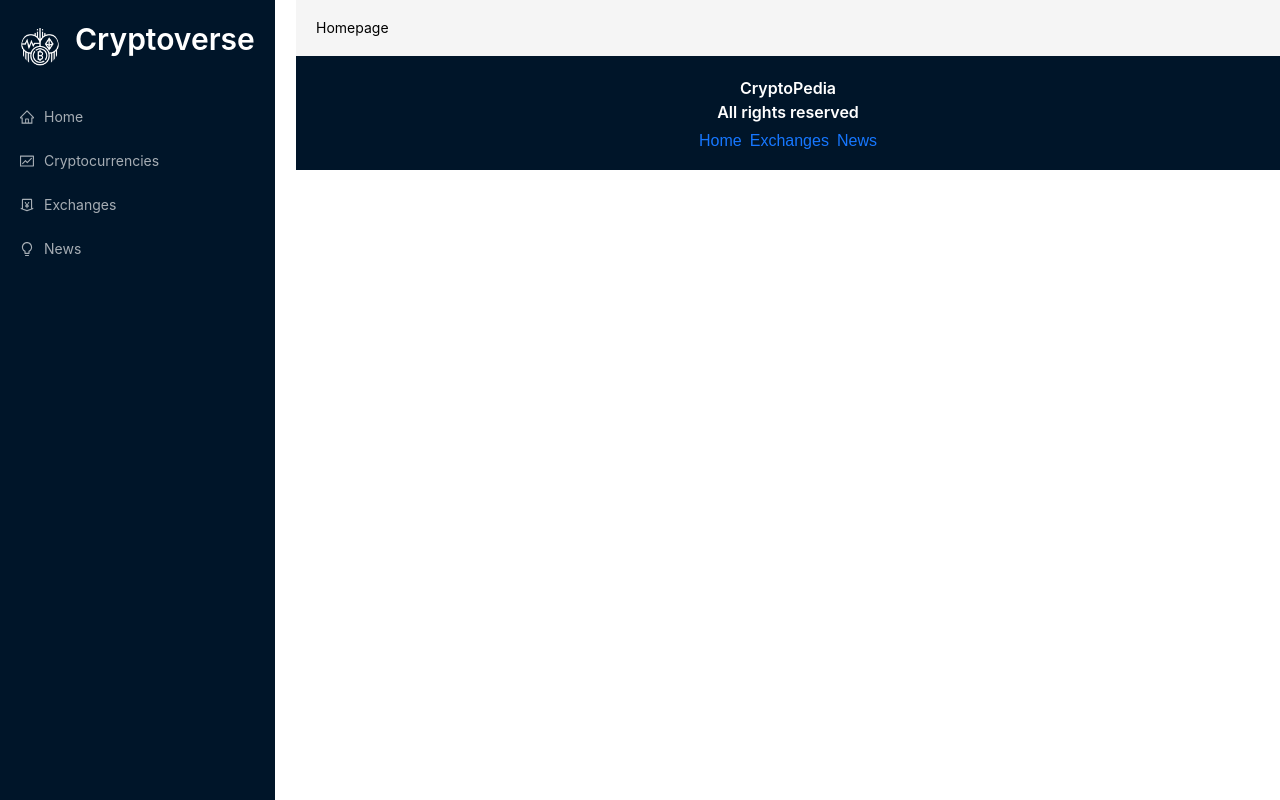
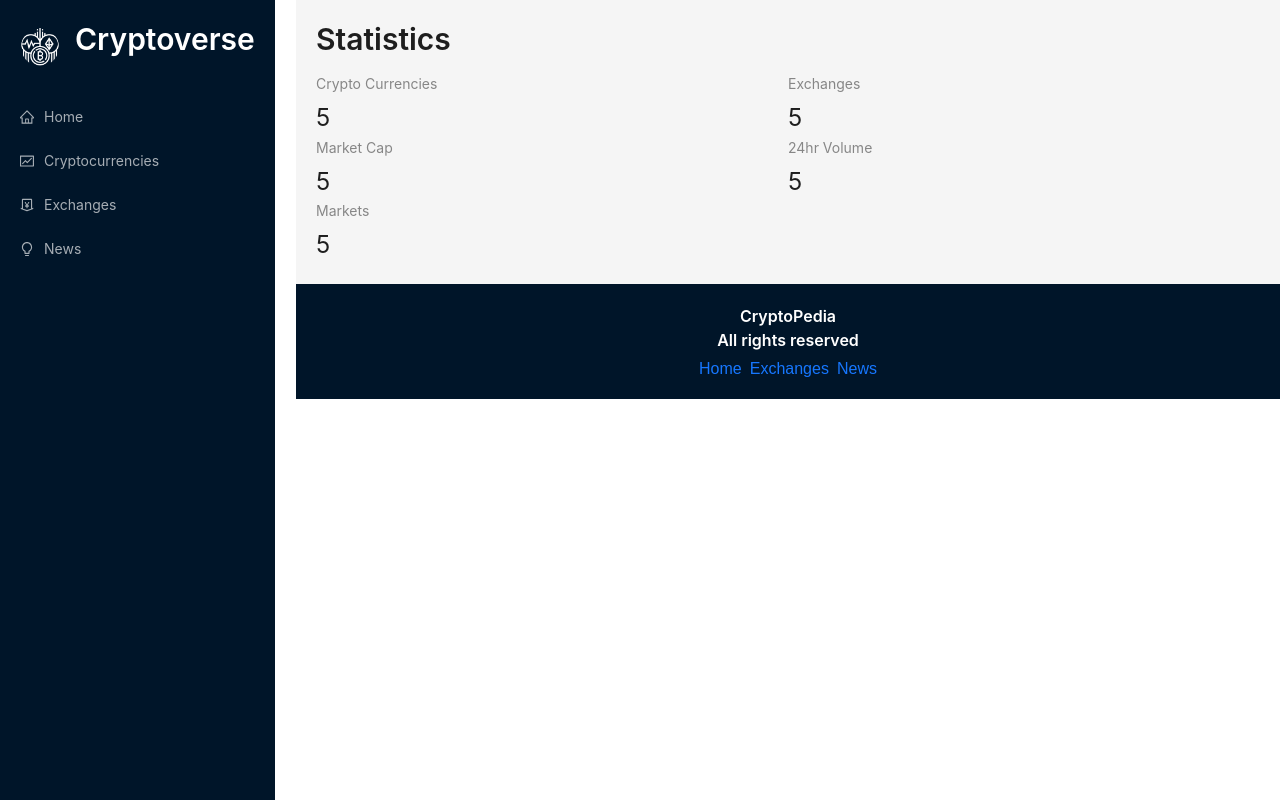
Before and after one commit to patelb268/CryptoPedia, a React (Create React App) app: page / in a window 1280 px wide. Built offline with nearby package versions, Linux system fonts and the light colour scheme.

Commit message:
created-static-homepage-layout

```diff
--- a/src/components/Homepage.jsx
+++ b/src/components/Homepage.jsx
@@ -1,8 +1,21 @@
 import React from 'react'
+import millify from 'millify';
+import { Typography, Row, Col, Statistic } from 'antd';
+import { Link } from 'react-router-dom';
+
 
 const Homepage = () => {
   return (
-    <div>Homepage</div>
+    <div>
+      <Typography.Title level={2} className="heading">Statistics</Typography.Title>
+      <Row>
+        <Col span={12}><Statistic title="Crypto Currencies" value="5" /></Col>
+        <Col span={12}><Statistic title="Exchanges" value="5" /></Col>
+        <Col span={12}><Statistic title="Market Cap" value="5" /></Col>
+        <Col span={12}><Statistic title="24hr Volume" value="5" /></Col>
+        <Col span={12}><Statistic title="Markets" value="5" /></Col>
+      </Row>
+    </div>
   )
 }
 
```
